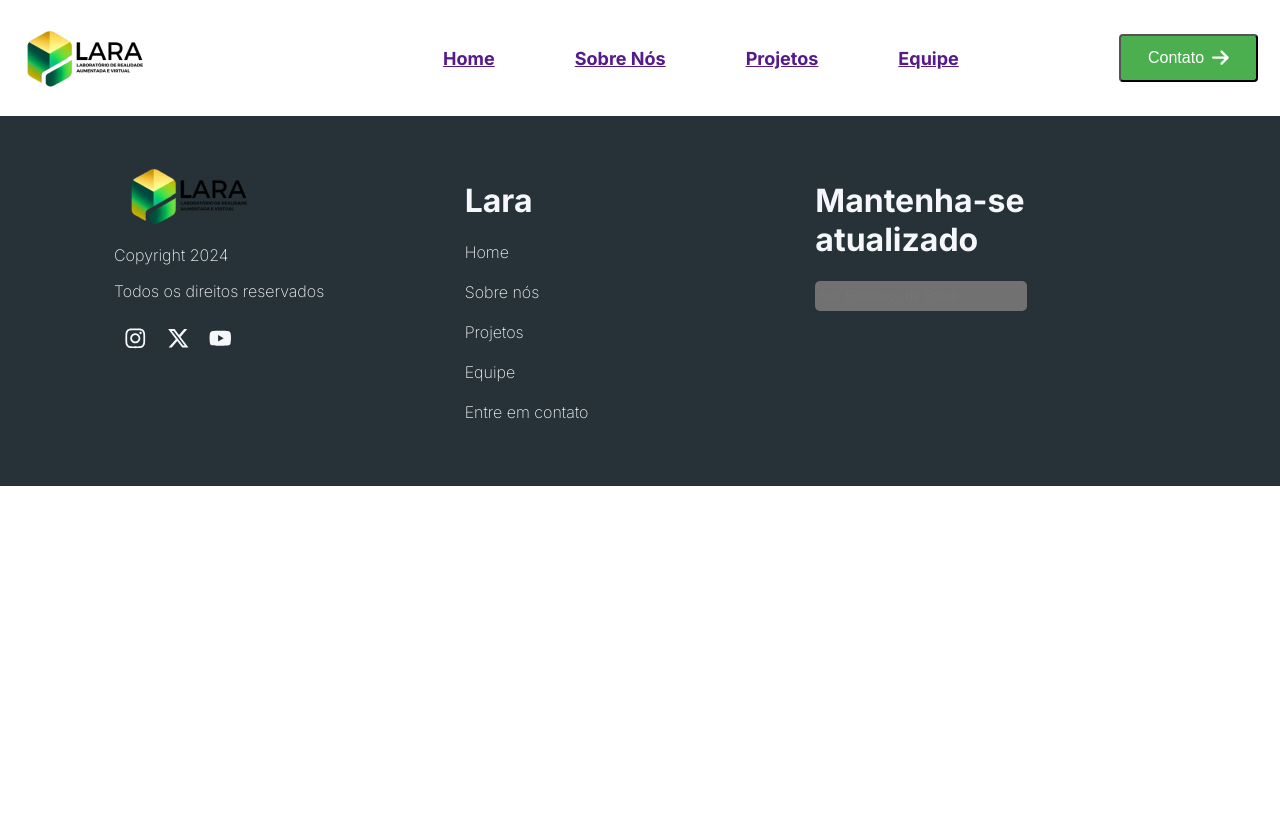
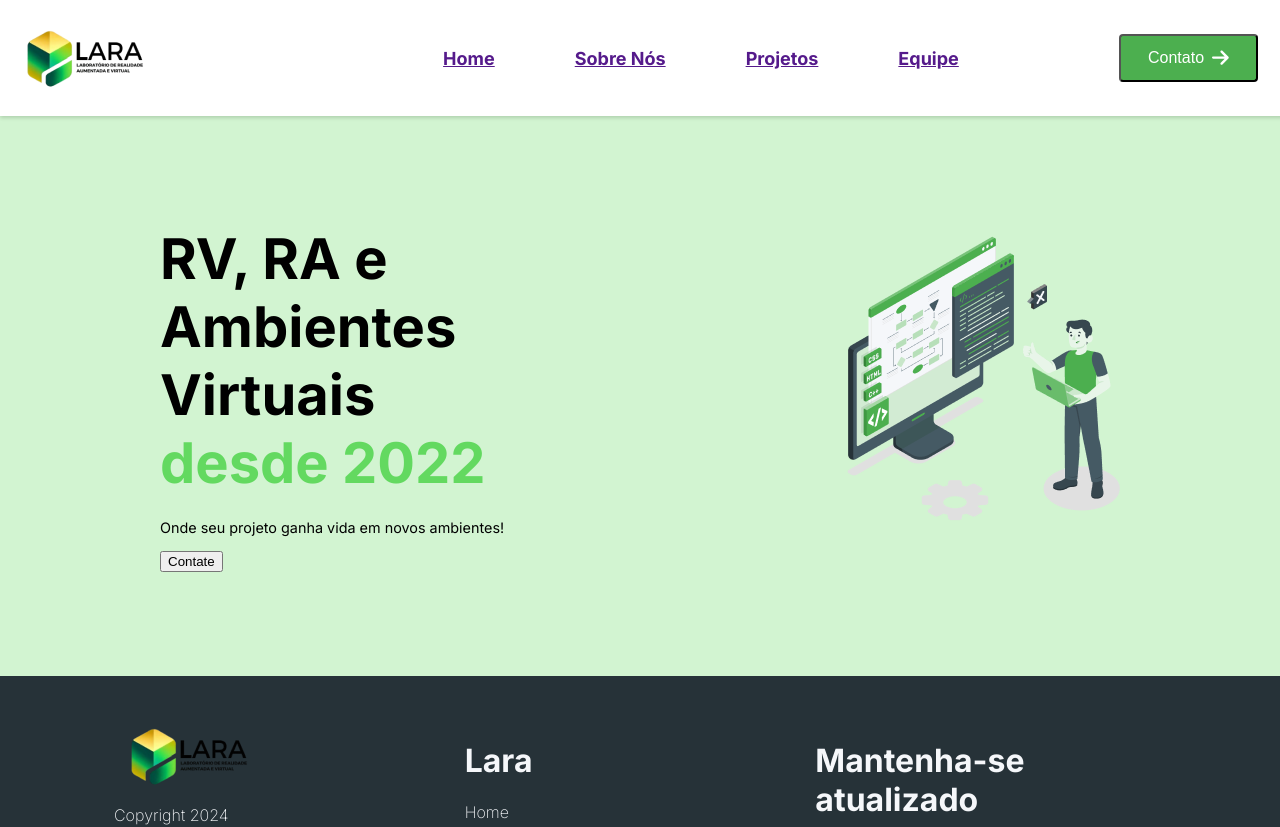
Before and after one commit to AdielSM/Lara-Page, a Next.js app: page / in a window 1280 px wide. Shown: the top 827 px of the page. Before the commit the page ends 800 px from the top, so only its background shows below. Built offline with nearby package versions, Linux system fonts and the light colour scheme.

Commit message:
Start Home

```diff
--- a/src/app/layout.js
+++ b/src/app/layout.js
@@ -2,7 +2,7 @@ import { Inter } from "next/font/google";
 import Header from "../components/Header";
 import Footer from "../components/Footer";
 import '../style/globals.css';
-import Home from "./page";
+import Home from "./pages/Home";
 
 const inter = Inter({ subsets: ["latin"] });
 
--- /dev/null
+++ b/src/app/pages/Home.jsx
@@ -0,0 +1,23 @@
+import styles from '../../style/home.module.css'
+import main_picture from '../../../public/main_picture.png'
+import Image from 'next/image'
+
+export default function Home() {
+    return (
+        <main className={styles.main}>
+            <div className={styles.main_content}>
+                <h1 className={styles.main_title}>
+                RV, RA e Ambientes<br/>
+                Virtuais<br/>
+                <span className={styles.main_title_green}>desde 2022</span>
+                </h1>
+                <p className={styles.main_subtitle}>Onde seu projeto ganha vida em novos ambientes!</p>
+                <button className={styles.main_button}>Contate</button>
+            </div>
+            <div>
+                <Image className={styles.main_picture} src={main_picture}
+                alt="Imagem principal"/>
+            </div>
+        </main>
+    )
+}
--- a/src/style/globals.css
+++ b/src/style/globals.css
@@ -1,5 +1,5 @@
 body {
-    overflow: hidden;
+    overflow-x: hidden;
     margin: 0;
     padding: 0;
 }
--- a/src/style/home.module.css
+++ b/src/style/home.module.css
@@ -0,0 +1,36 @@
+.main{
+    background-color: #63D9604A;
+    color: #000000;
+    height: 70vh;
+    display: flex;
+    justify-content: center;
+    gap: 25%;
+    align-items: center;
+    padding: 0 10rem;
+}
+
+.main_title, .main_title_green{
+    font-size: 3.5rem;
+    font-weight: 700;
+}
+
+.main_title_green{
+    color: #63D960;
+    font-weight: 700;
+}
+
+.main_subtitle{
+    font-size: 0.9rem;
+    font-weight: 400;
+    margin-top: -1rem;
+
+}
+
+.main_content, .main_picture{
+    margin-top: -2rem;
+}
+
+/* .main_picture{
+
+
+}	 */
```
Also changed, not shown: src/app/Home.jsx (deleted, +0 -15 lines), public/main_picture.png (added).
